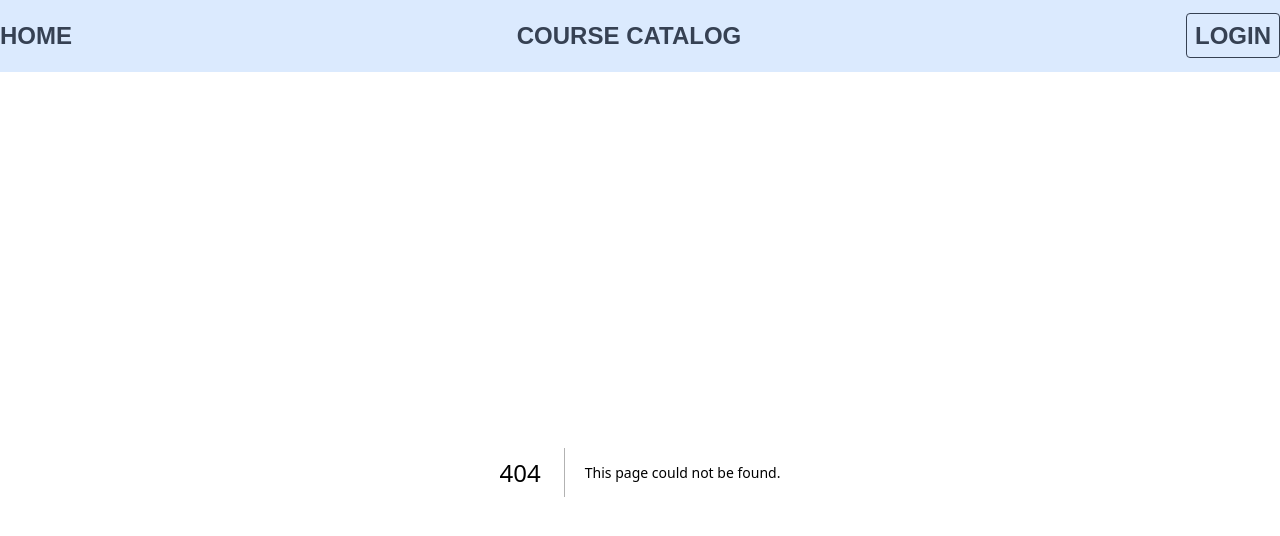
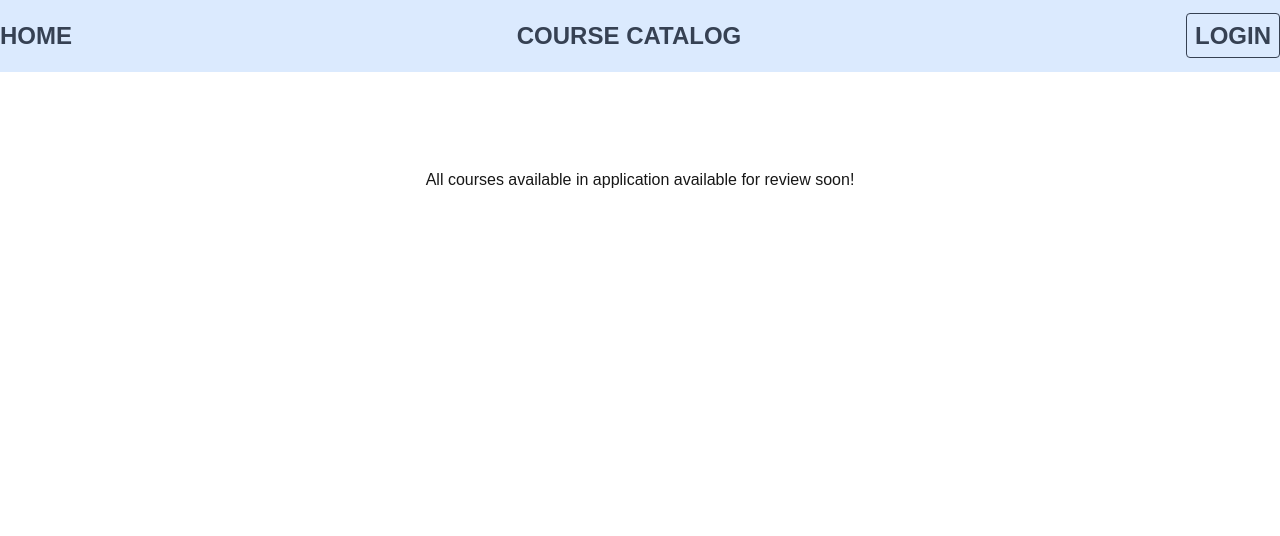
Before and after one commit to Sharper93/SDEV255_FinalProject_Samantha_Madisyn_Nwe, a Next.js app in the folder course-manager/: page /courses in a window 1280 px wide. Before the commit this address had no page. Shown: the top 536 px of the page. Built offline with nearby package versions, Linux system fonts and the light colour scheme.

Commit message:
Added directory and page.js files for nav links
Each nav link now pulls a new page:
courses
login
-- Home reverts back to main page (the index of this file) .

```diff
--- /dev/null
+++ b/course-manager/src/app/courses/page.js
@@ -0,0 +1,12 @@
+// Export the page component as the default export of this file
+export default function Page() {
+    return (
+       // main element for page with H1 and styling similiar to M05 tutorial with tailwind
+      <main className="flex min-h-screen flex-col items-center justify-between p-24">
+        <h1>
+            All courses available in application available for review soon!
+        </h1>
+
+      </main>
+    );
+  }
--- /dev/null
+++ b/course-manager/src/app/login/page.js
@@ -0,0 +1,12 @@
+// Export the page component as the default export of this file
+export default function Page() {
+    return (
+       // main element for page with H1 and styling similiar to M05 tutorial with tailwind
+      <main className="flex min-h-screen flex-col items-center justify-between p-24">
+        <h1>
+           Login for student and teachers to come soon!
+        </h1>
+
+      </main>
+    );
+  }
```
